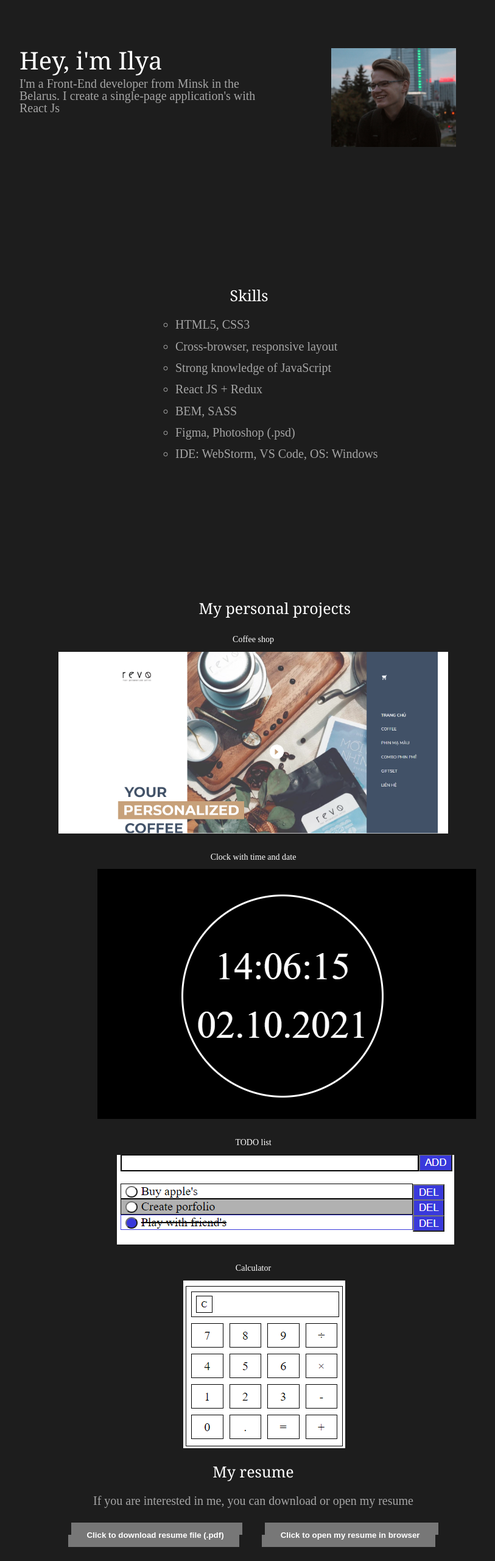
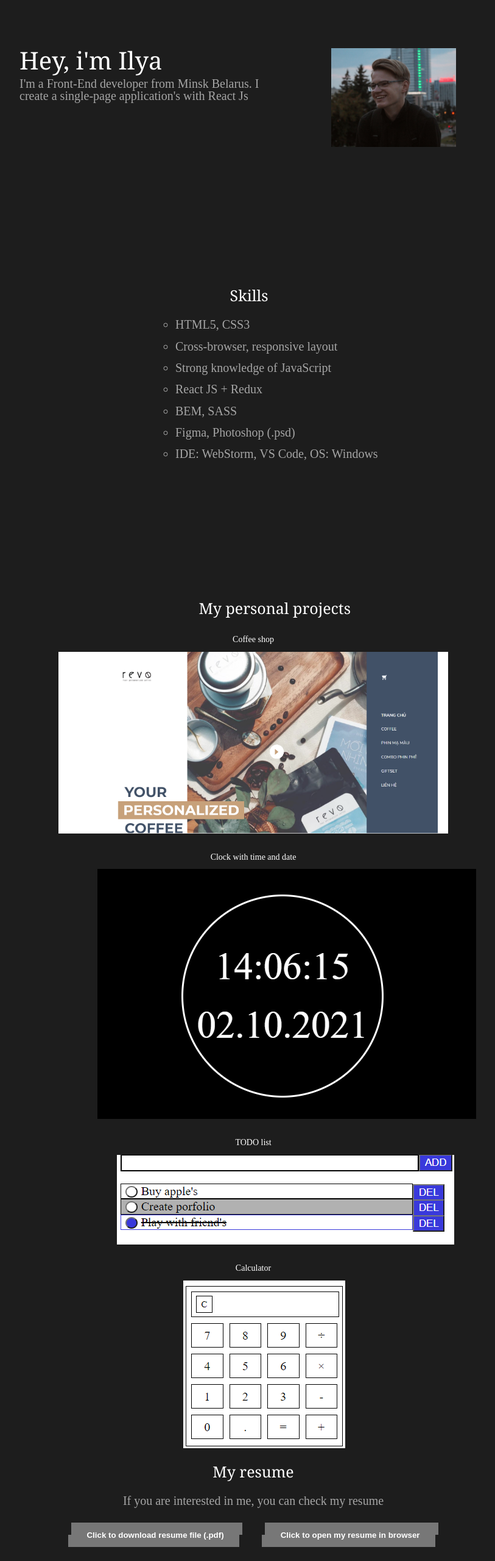
Before and after one commit to IlyaVerenich/IlyaViarenich, a plain HTML site: page index.html in a window 1280 px wide. Shown: the part 100-2660 px from the top of the page at 61% size, without its empty margins (224-1037 px from the left). Drawn offline with Linux system fonts and the light colour scheme.

Commit message:
Update resume file

```diff
--- a/index.html
+++ b/index.html
@@ -28,7 +28,7 @@
         <div class="title-container">
             <div class="info-container">
                 <h3 class="info-title">Hey, i'm Ilya</h3>
-                <p class="info-about">I'm a Front-End developer from Minsk in the Belarus. I create a single-page application's with React Js</p>
+                <p class="info-about">I'm a Front-End developer from Minsk Belarus. I create a single-page application's with React Js</p>
             </div>
             <img class="profile-photo" src="img/photo.jpg">
         </div>
@@ -66,7 +66,7 @@
         <div id="resume">
             <p class="title-resume">My resume</p>
             <div class="resume-container">
-                <p class="resume-about">If you are interested in me, you can download or open my resume</p>
+                <p class="resume-about">If you are interested in me, you can check my resume</p>
                 <a href="CV/ilya_viarenich_CV.pdf" download><button class="btn"><span class="text">Click to download resume file (.pdf)</span></button></a>
                 <a href="CV/ilya_viarenich_CV.pdf"><button class="btn"><span class="text">Click to open my resume in browser</span></button></a>
             </div>
```
Also changed, not shown: 1 other file.
